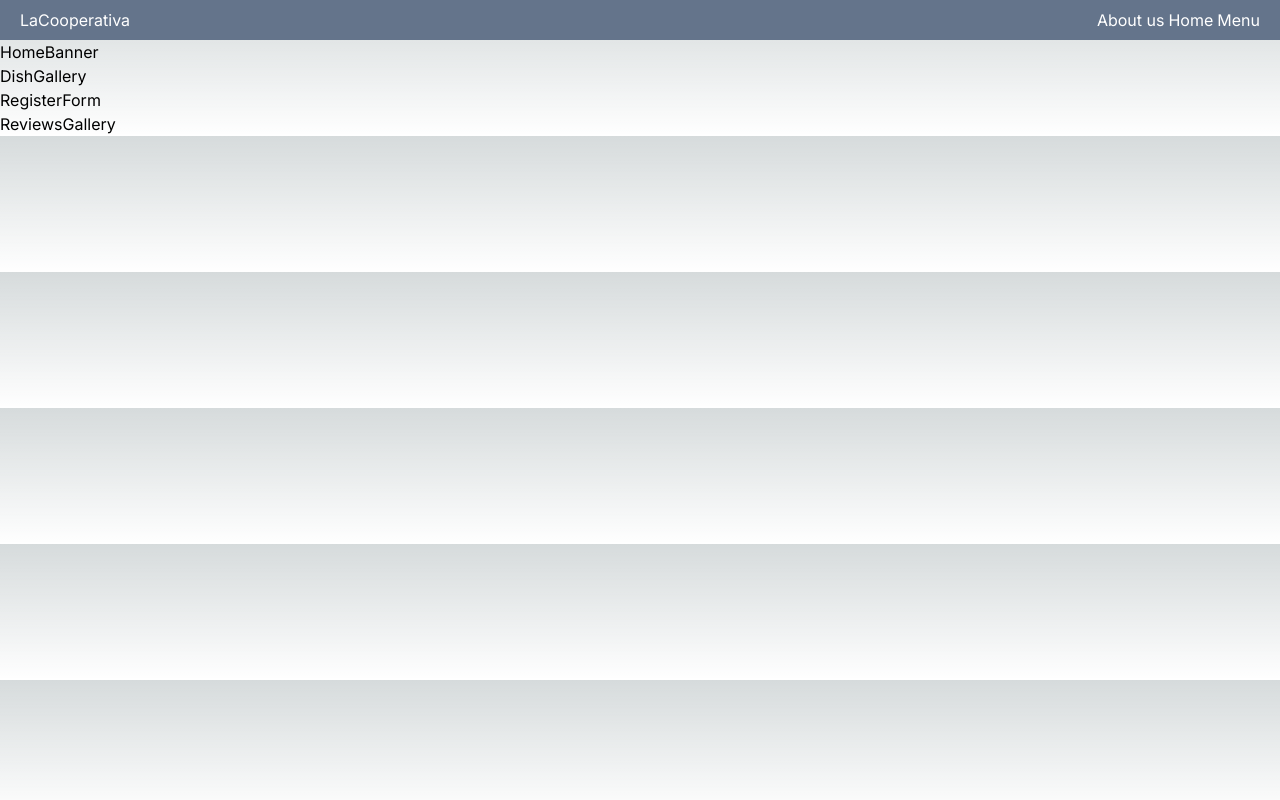
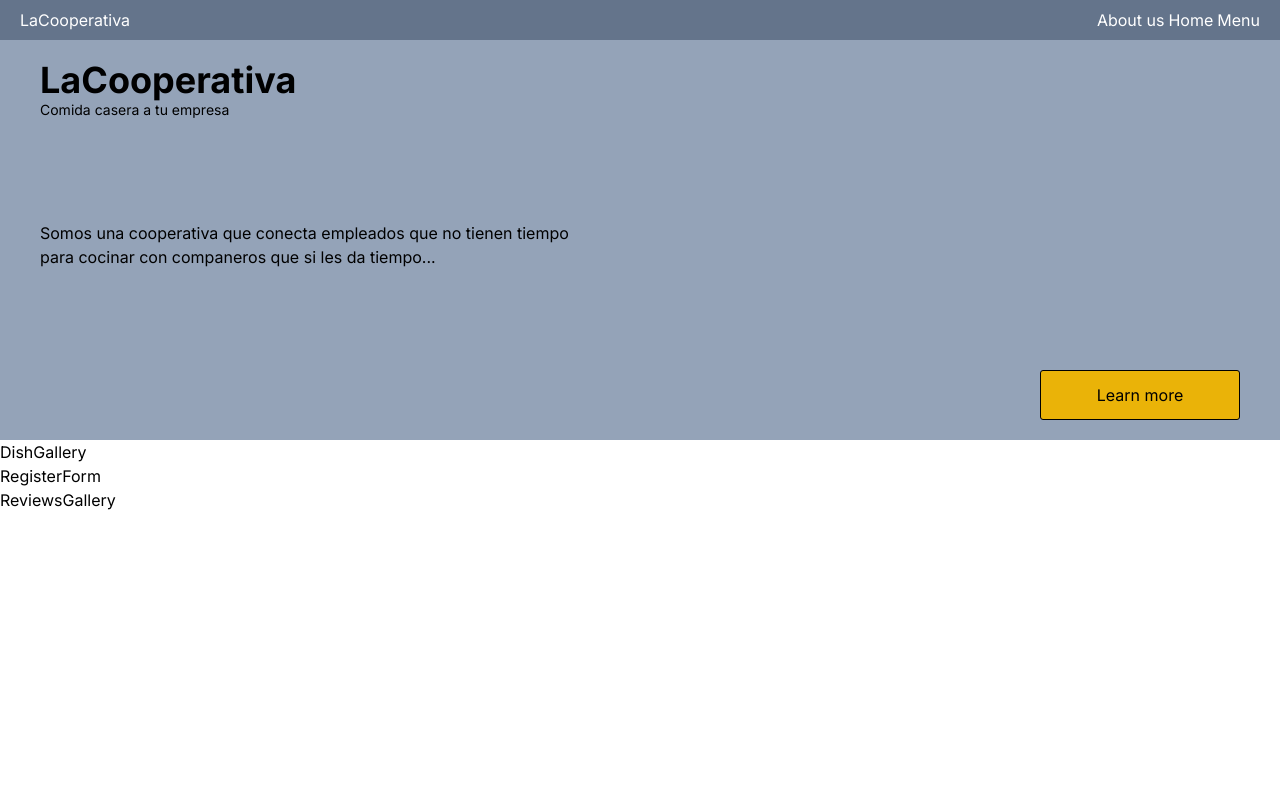
Before and after one commit to Pivanrios/test, a Next.js app: page / in a window 1280 px wide. Built offline with nearby package versions, Linux system fonts and the light colour scheme.

Commit message:
add content to banner

```diff
--- a/app/globals.css
+++ b/app/globals.css
@@ -6,28 +6,11 @@
   --foreground-rgb: 0, 0, 0;
   --background-start-rgb: 214, 219, 220;
   --background-end-rgb: 255, 255, 255;
+}#banner{
+  height: 400px;
+}.btn{
+  width: 200px;
+  height: 50px;
+  border-radius: 3px;
+  border: 1px black solid
 }
-
-@media (prefers-color-scheme: dark) {
-  :root {
-    --foreground-rgb: 255, 255, 255;
-    --background-start-rgb: 0, 0, 0;
-    --background-end-rgb: 0, 0, 0;
-  }
-}
-
-body {
-  color: rgb(var(--foreground-rgb));
-  background: linear-gradient(
-      to bottom,
-      transparent,
-      rgb(var(--background-end-rgb))
-    )
-    rgb(var(--background-start-rgb));
-}
-
-@layer utilities {
-  .text-balance {
-    text-wrap: balance;
-  }
-}
--- a/components/HomeBanner.jsx
+++ b/components/HomeBanner.jsx
@@ -2,7 +2,16 @@ import React from 'react'
 
 function HomeBanner() {
   return (
-    <div>HomeBanner</div>
+    <div id="banner" className='container flex flex-col px-10 py-5 bg-slate-400 justify-between'>
+      <h1 className='container flex flex-col'>
+        <b className='text-4xl'>LaCooperativa</b>
+        <span className='text-sm'>Comida casera a tu empresa</span>
+      </h1>
+      <p className=' '>Somos una cooperativa que conecta empleados que no tienen tiempo <br/>
+      para cocinar con companeros que si les da tiempo... </p>
+      <button className='btn w-auto bg-yellow-500 self-end'>Learn more</button>
+
+    </div>
   )
 }
 
```
